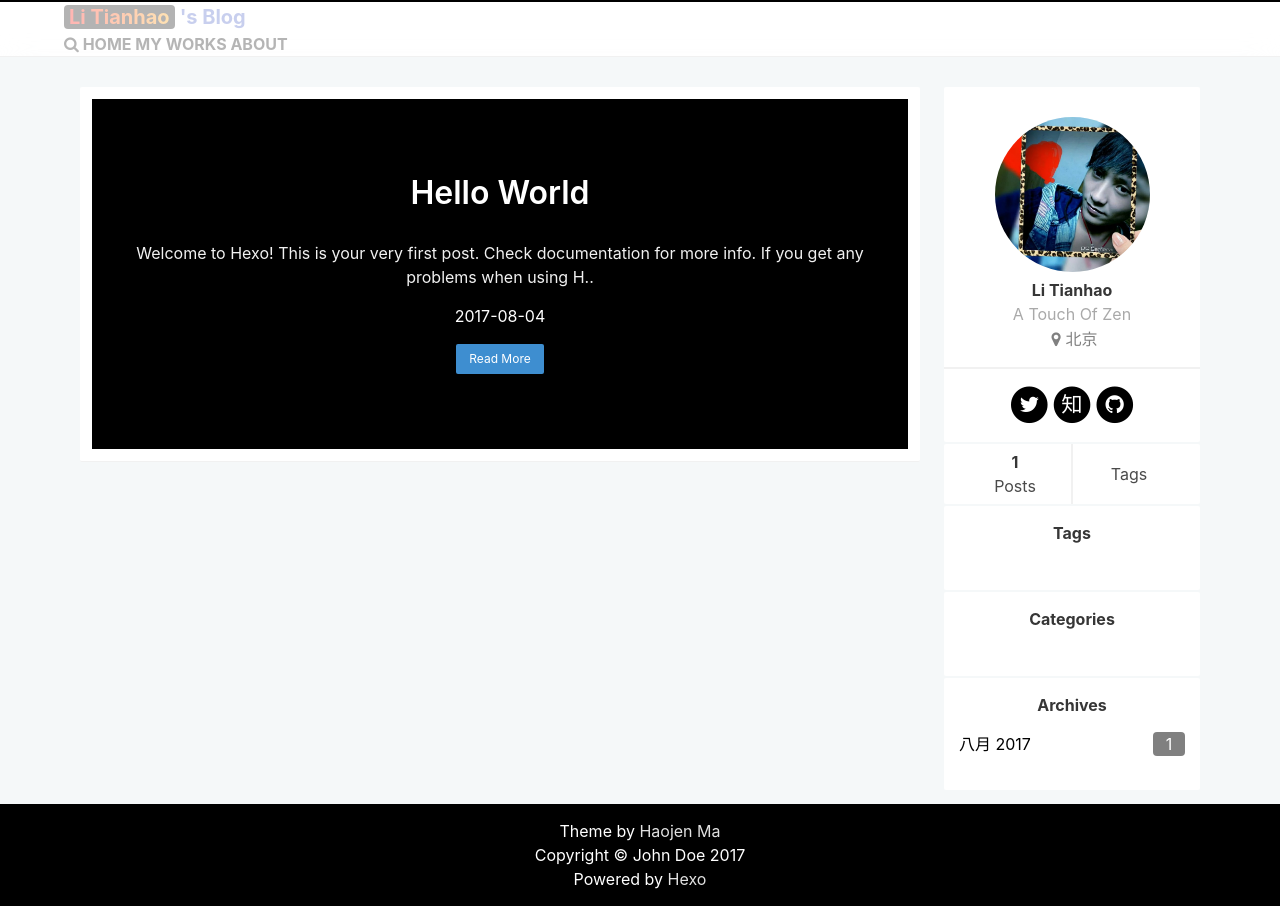
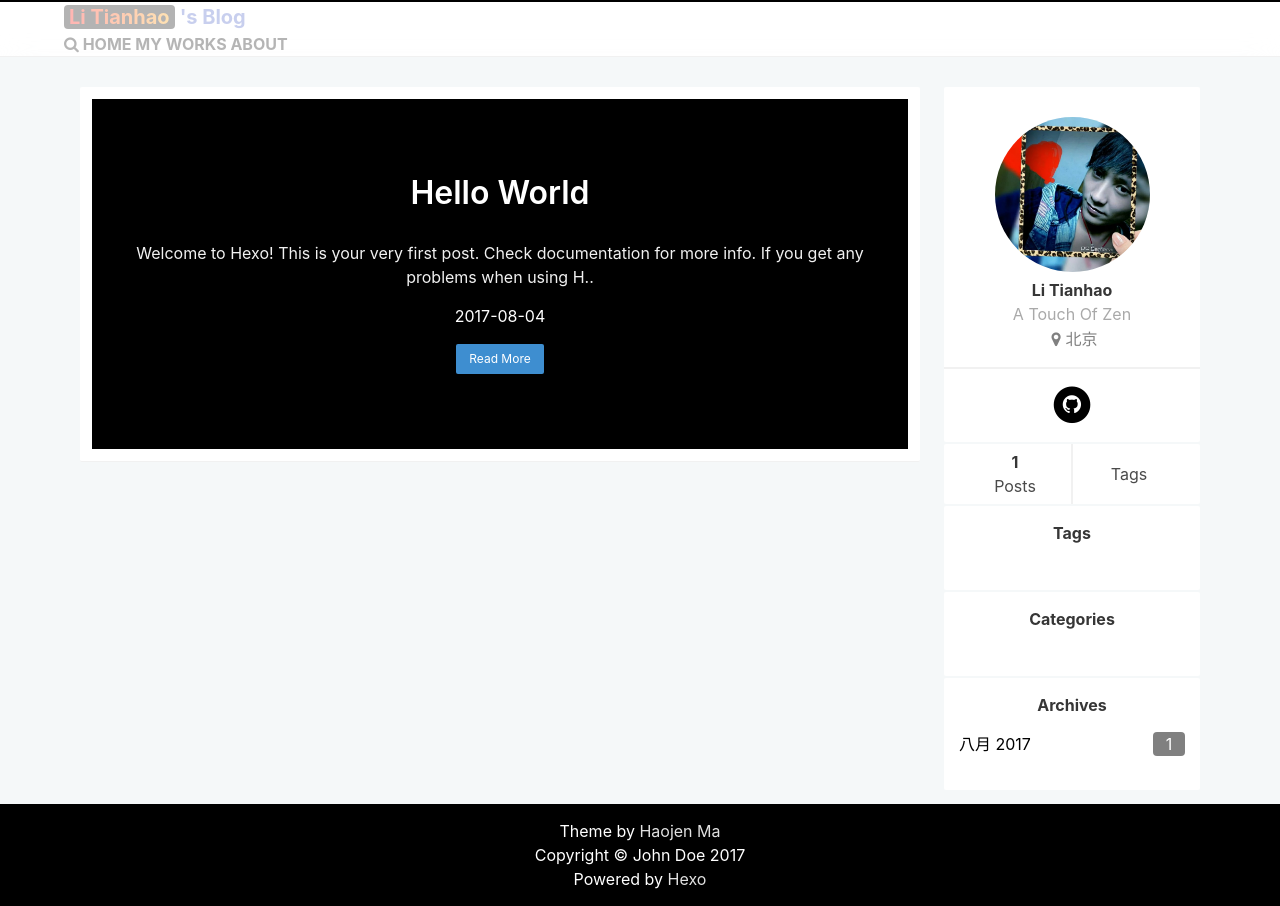
Before and after one commit to tinhomer/tinhomer.github.io, a plain HTML site: page index.html in a window 1280 px wide. Drawn offline with nearby package versions, Linux system fonts and the light colour scheme.

Commit message:
Site updated: 2017-08-05 01:41:48

```diff
--- a/index.html
+++ b/index.html
@@ -267,25 +267,7 @@
 
 
 
-                <li>
-                    <a target="_blank" href="https://twitter.com/ehazon">
-                                        <span class="fa-stack fa-lg">
-                                            <i class="fa fa-circle fa-stack-2x"></i>
-                                            <i class="fa fa-twitter fa-stack-1x fa-inverse"></i>
-                                        </span>
-                    </a>
-                </li>
 
-
-
-                <li>
-                    <a target="_blank" href="https://www.zhihu.com/people/margretz">
-                                        <span class="fa-stack fa-lg">
-                                            <i class="fa fa-circle fa-stack-2x"></i>
-                                            <i class="fa  fa-stack-1x fa-inverse">知</i>
-                                        </span>
-                    </a>
-                </li>
 
 
 
@@ -294,7 +276,7 @@
 
 
                 <li>
-                    <a target="_blank" href="https://github.com/haojen">
+                    <a target="_blank" href="https://github.com/tinhomer">
                                         <span class="fa-stack fa-lg">
                                             <i class="fa fa-circle fa-stack-2x"></i>
                                             <i class="fa fa-github fa-stack-1x fa-inverse"></i>
```
